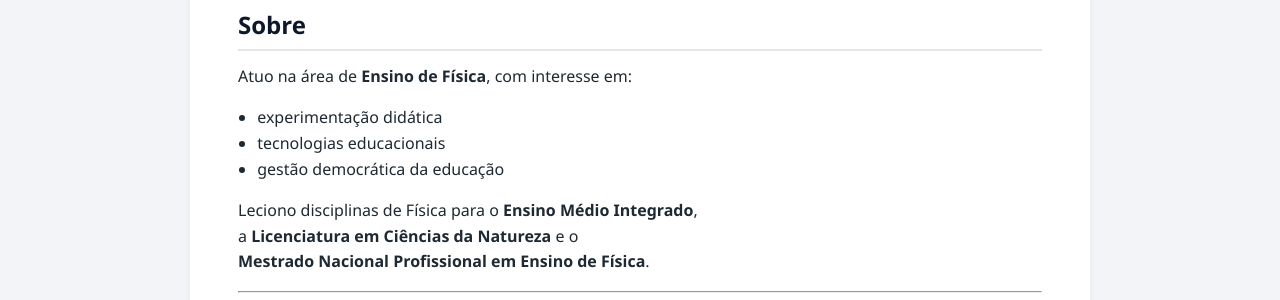
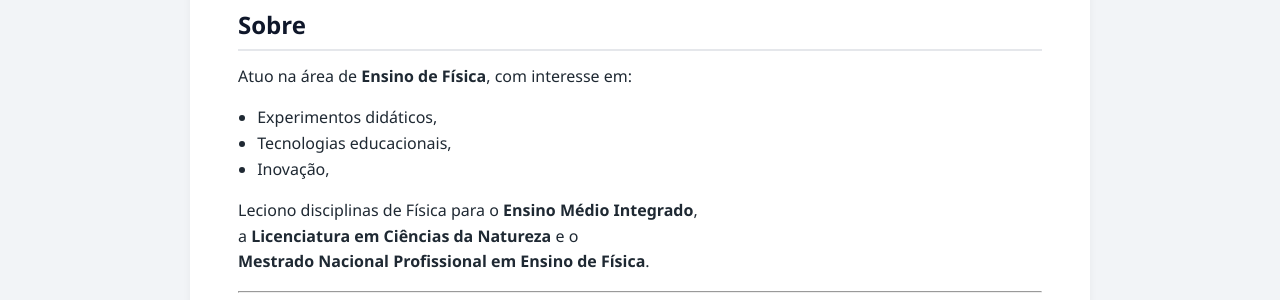
Before and after one commit to miltonbaptista/miltonbaptista.github.io, a Jekyll site: the page built from index.md, in a window 1280 px wide. Shown: the part 439-739 px from the top of the page. Built offline with Jekyll 4.4.1, drawn with Linux system fonts in a browser that asks for light colours.

Commit message:
Update index.md

```diff
--- a/index.md
+++ b/index.md
@@ -17,9 +17,9 @@ Licenciado em Física, Mestre e Doutor em Ciências Naturais
 
 Atuo na área de **Ensino de Física**, com interesse em:
 
-- experimentação didática
-- tecnologias educacionais
-- gestão democrática da educação
+- Experimentos didáticos,
+- Tecnologias educacionais,
+- Inovação,
 
 Leciono disciplinas de Física para o **Ensino Médio Integrado**,
 a **Licenciatura em Ciências da Natureza** e o
```
